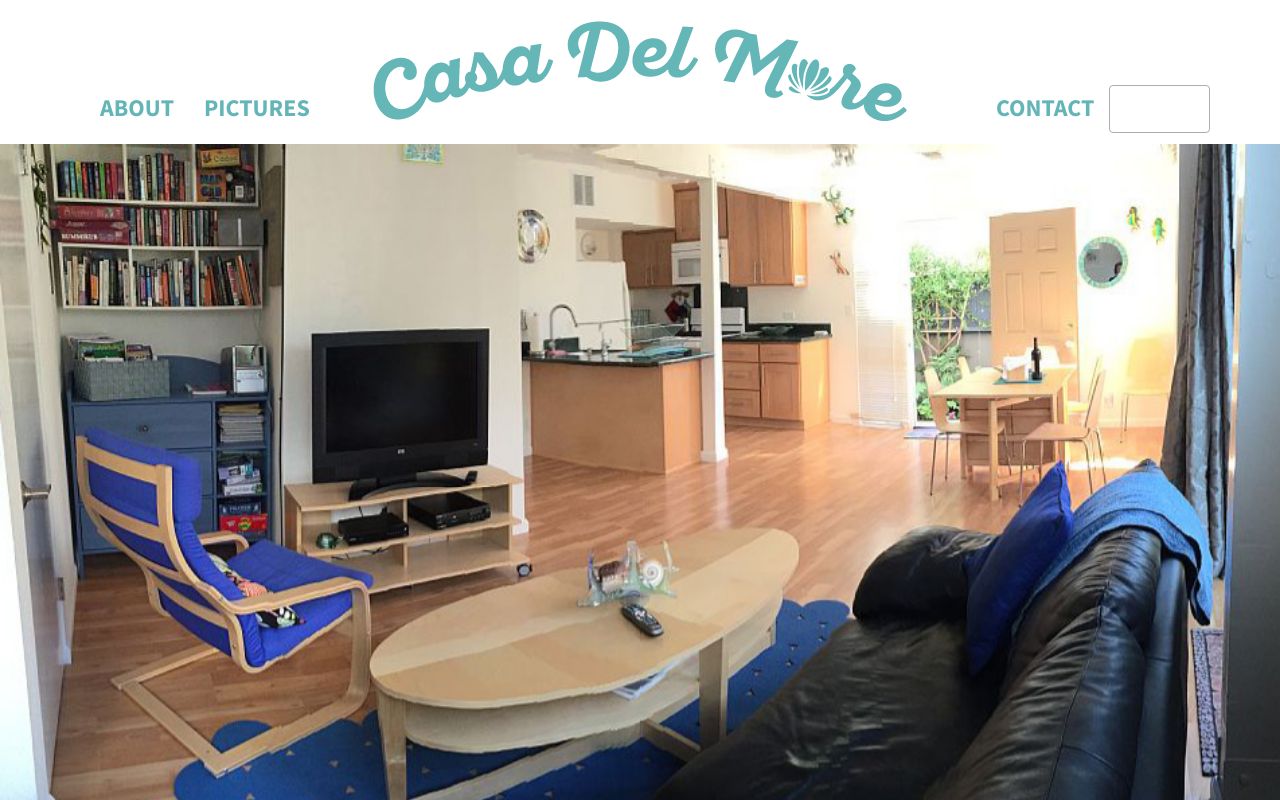
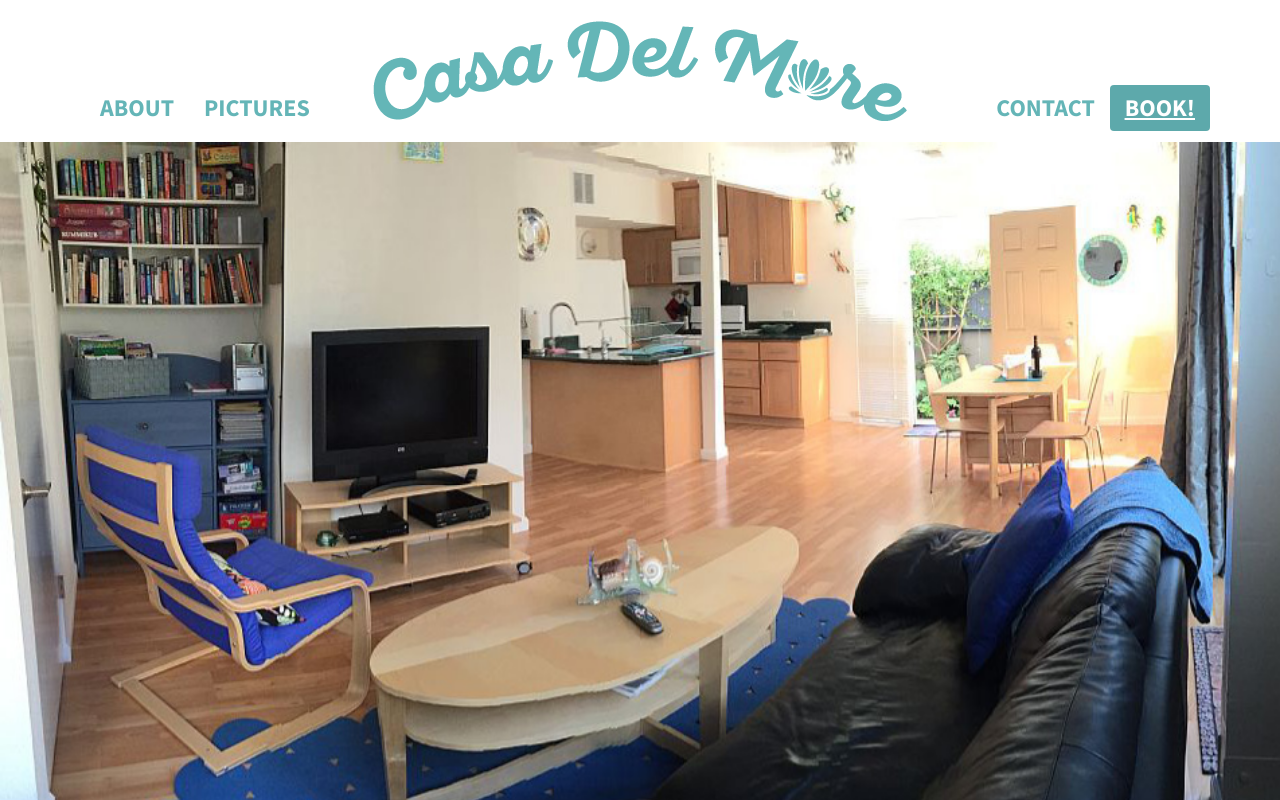
Before and after one commit to hyendler/casa-del-mare, a plain HTML site: page index.html in a window 1280 px wide. In both pictures the pointer is over the link "BOOK!". Shown: the top 800 px of the page. Drawn offline with nearby package versions, Linux system fonts and the light colour scheme.

```diff
--- a/css/custom.css
+++ b/css/custom.css
@@ -27,12 +27,32 @@ h1, h2, h3, h4, h5, h6 {
 
 .btn-default {
   background-color: #64B5B7;
-  border-color: none;
+  border: 0px;
 }
 
 .btn-default h3 {
   color: white;
 }
+
+
+.btn-default{
+  background-color: #64B5B7;
+  border: 0px;
+}
+
+.navbar-default .navbar-nav>li>a:focus.btn-default, .navbar-default .navbar-nav>li>a:hover.btn-default {
+  background-color: #5DA9AB;
+  border: 0px;
+  text-decoration: underline;
+  color: white;
+}
+
+a:hover.btn.btn-default {
+  background-color: #64B5B7;
+  border: 0px;
+  text-decoration: underline;
+}
+
 
 /* SECTION STYLING */
 
@@ -87,7 +107,7 @@ img.logo {
 }
 
 .nav.navbar-nav a:hover h3 {
-  font-style: italic;
+  text-decoration: underline;
 }
 
 .nav.navbar-nav.navbar-left {
--- a/index.html
+++ b/index.html
@@ -109,7 +109,7 @@
 
 <section class="customers">
   <div class="container">
-    <h2>What people are saying!</h2>
+    <h2>What people are saying:</h2>
     <div class="row">
       <div class="customer-quote col-md-8">
         <p><i class="fa fa-quote-left"></i>  The house was the perfect size for our family of 3. It was wonderful to be so close to the beach and the local town. The owners were extremely accommodating and recommended local activities and favorite restaurants. We will definitely be back!  <i class="fa fa-quote-right"></i></p>
@@ -155,7 +155,7 @@
     <div class="row text-center">
       <a class="btn btn-default" href="https://www.vrbo.com/590782"><h3>Book Now!</h3></a>
     </div>
-    <div class="row text-center">
+    <div class="row text-cente:">
       <p>Questions?  Feel free to contact us through <a href="https://www.vrbo.com/590782#inquiry">VRBO</a>!</p>
     </div>
   </div>
```
